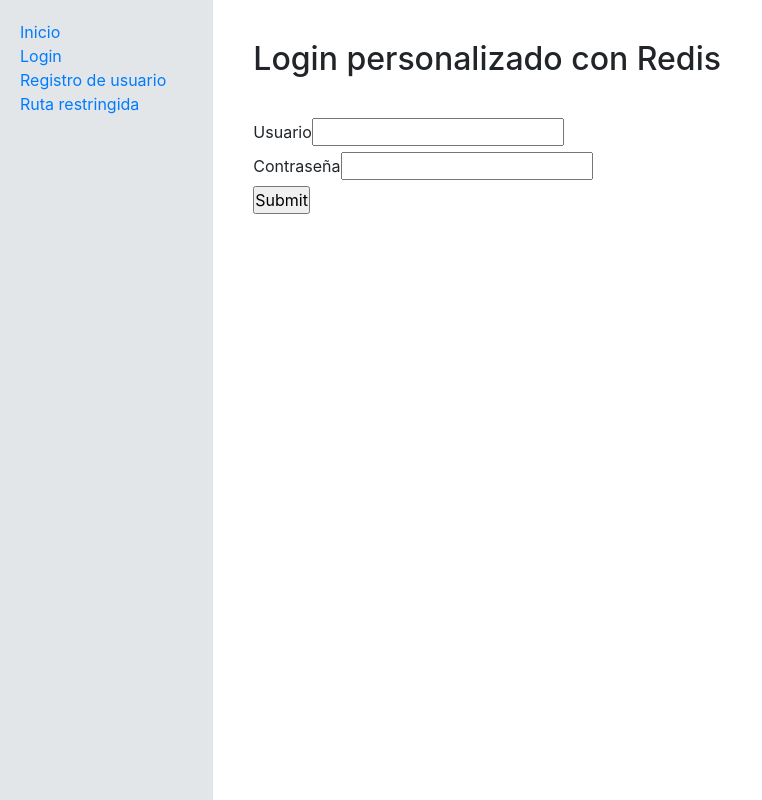
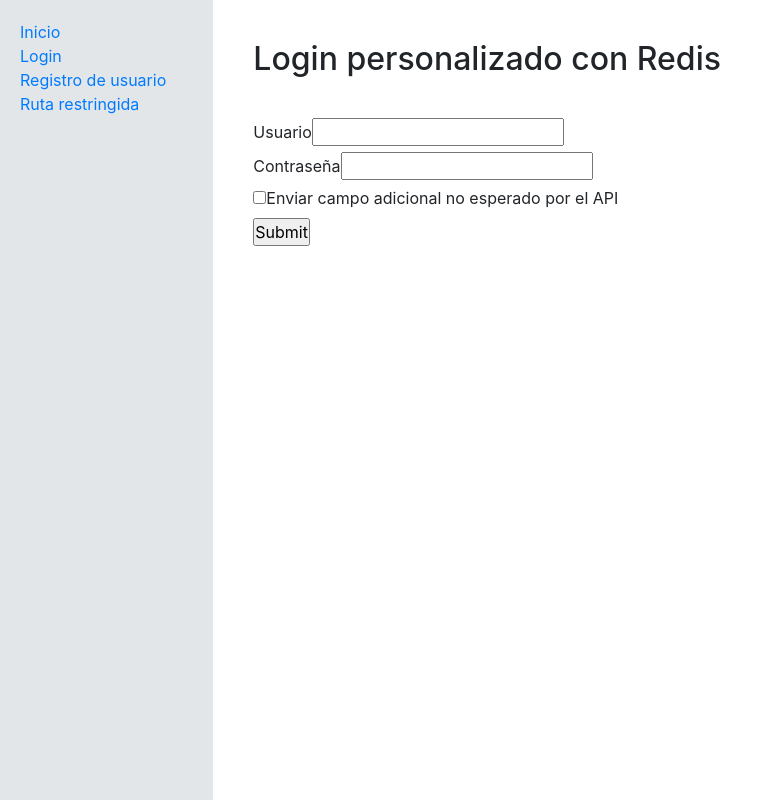
Before and after one commit to jlr032032/pruebas-adonis-nuxt, a Nuxt app in the folder site/: page /login/redis in a window 1280 px wide. Shown: the whole page, without its empty margins (0-762 px from the left). Built offline with nearby package versions, Linux system fonts and the light colour scheme.

Commit message:
Incorpora opción de envío de petición con estructura inválida
La finalidad es probar la validación del lado del API de la
estructura de la petición

```diff
--- a/site/pages/login/redis/index.vue
+++ b/site/pages/login/redis/index.vue
@@ -10,6 +10,10 @@
         <label>Contraseña</label>
         <input type="password" v-model="password">
       </div>
+      <div>
+        <input type="checkbox" v-model="unexpectedData">
+        <label>Enviar campo adicional no esperado por el API</label>
+      </div>
       <input type="submit" @click="login">
     </form>
   </div>
@@ -21,7 +25,8 @@
     data(){
       return {
         username: '',
-        password: ''
+        password: '',
+        unexpectedData: false
       }
     },
     methods: {
@@ -30,8 +35,9 @@
         let data = {
           username: this.username,
           password: this.password,
-          other: 'value'
         }
+        if(this.unexpectedData)
+          data.unexpectedData = 'Dato no esperado por el API'
         console.log('\n\nData sin cifrar:', data)
         try{
           const response = await this.request('http://127.0.0.1:3333/api/login/redis', 'post', data)
@@ -41,6 +47,7 @@
           console.log(error)
         }finally{
           this.username = this.password = ''
+          this.unexpectedData = false
         }
       },
       encrypt(data){
```
